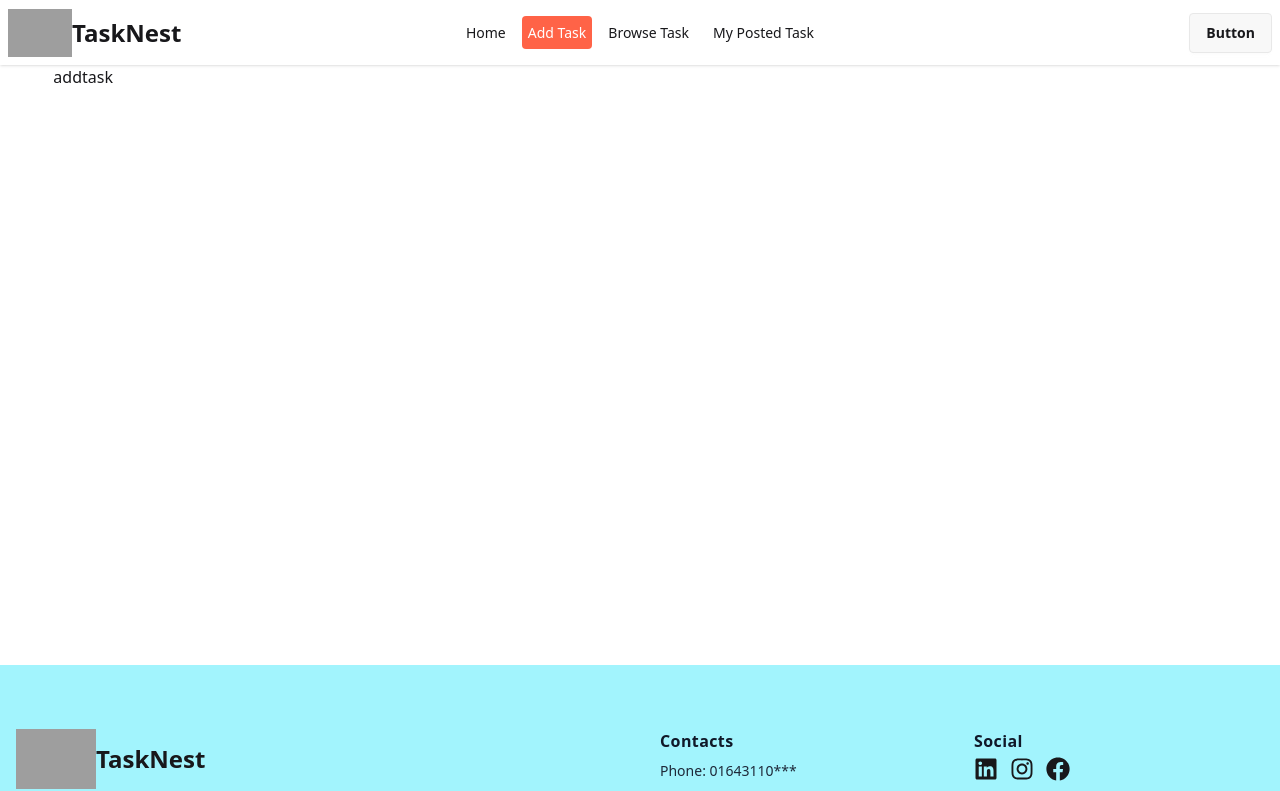
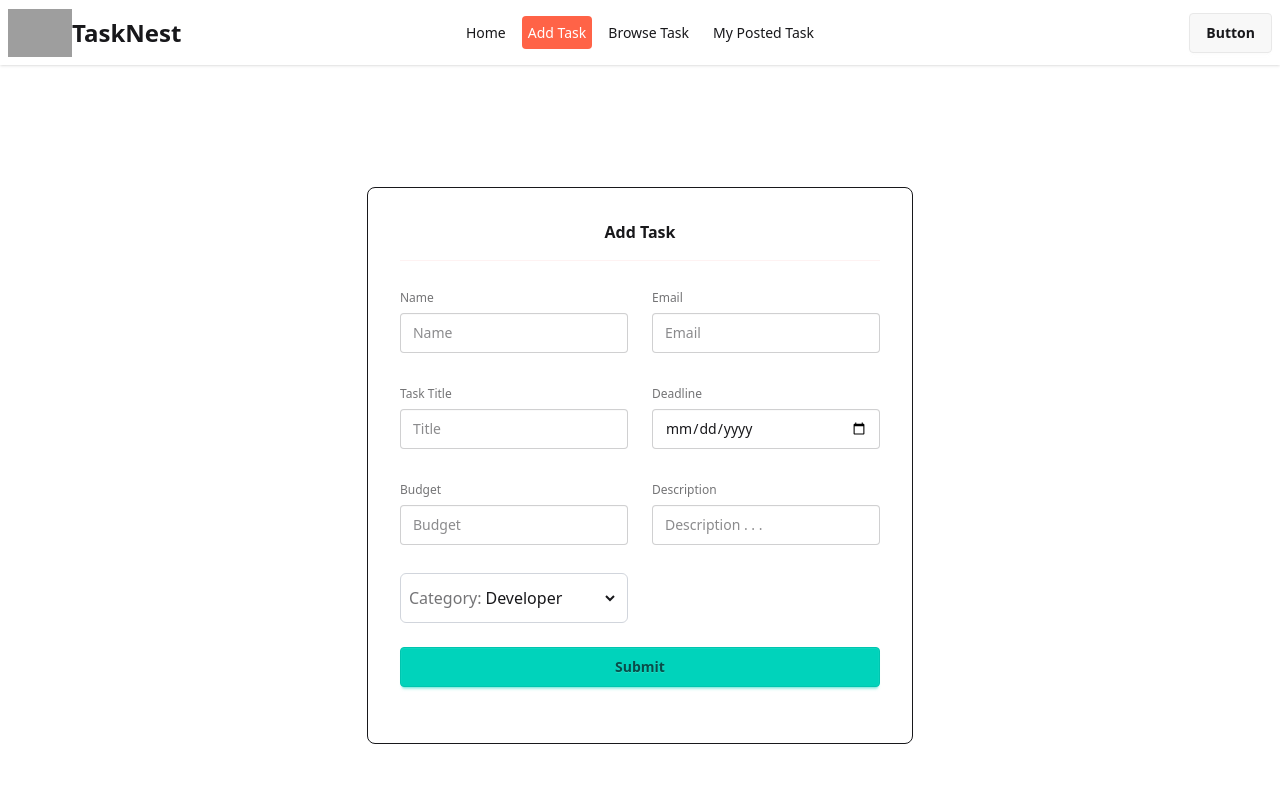
Before and after one commit to ratulislam46/task-nest, a React (Vite) app: page /addtask in a window 1280 px wide. Shown: the top 791 px of the page. Built offline with nearby package versions, Linux system fonts and the light colour scheme; grey boxes are pictures that could not be loaded.

Commit message:
complete new task post section

```diff
--- a/src/Layout/Layout.jsx
+++ b/src/Layout/Layout.jsx
@@ -9,7 +9,7 @@ const Layout = () => {
             <nav>
                 <Navbar></Navbar>
             </nav>
-            <main className='w-11/12 mx-auto min-h-[calc(100vh-200px)]'>
+            <main className='w-11/12 mx-auto min-h-[calc(100vh-250px)]'>
                 <Outlet></Outlet>
             </main>
             <footer>
--- a/src/Task/AddTask.jsx
+++ b/src/Task/AddTask.jsx
@@ -1,9 +1,80 @@
 import React from 'react';
+import Swal from 'sweetalert2';
 
 const AddTask = () => {
+
+    const handleAddTask = (e) => {
+        e.preventDefault()
+
+        const from = e.target;
+        const formData = new FormData(from)
+        const allValue = Object.fromEntries(formData.entries())
+        console.log(allValue);
+
+        fetch('http://localhost:3000/addtask', {
+            method: 'POST',
+            headers: {
+                'content-type': 'application/json'
+            },
+            body: JSON.stringify(allValue)
+        })
+            .then(res => res.json())
+            .then(data => {
+                if (data.insertedId) {
+                    Swal.fire({
+                        title: "Your task added successfully",
+                        icon: "success",
+                        draggable: true
+                    });
+                }
+                console.log('after added', data);
+            })
+    }
+
     return (
-        <div>
-            <h1>addtask</h1>
+        <div className='flex justify-center items-center min-h-screen'>
+            <div className="card bg-base-100 border px-8 py-8">
+                <form onSubmit={handleAddTask}>
+                    <h1 className='text-center font-semibold mb-6 border-b pb-4 border-red-50'>Add Task</h1>
+                    <div className="grid grid-cols-1 lg:grid-cols-2 gap-6">
+                        <fieldset className="fieldset">
+                            <label className="label">Name</label>
+                            <input type="text" name='name' className="input" placeholder="Name" />
+                        </fieldset>
+                        <fieldset className="fieldset">
+                            <label className="label">Email</label>
+                            <input type="email" name='email' className="input" placeholder="Email" />
+                        </fieldset>
+                        <fieldset className="fieldset">
+                            <label className="label">Task Title</label>
+                            <input type="text" name='title' className="input" placeholder="Title" />
+                        </fieldset>
+                        <fieldset className="fieldset">
+                            <label className="label">Deadline</label>
+                            <input type="date" name='deadline' className="input" placeholder="Deadline" />
+                        </fieldset>
+                        <fieldset className="fieldset">
+                            <label className="label">Budget</label>
+                            <input type="text" name='budget' className="input" placeholder="Budget" />
+                        </fieldset>
+                        <fieldset className="fieldset">
+                            <label className="label">Description</label>
+                            <input type="text" name='description' className="input" placeholder="Description . . ." />
+                        </fieldset>
+                        <fieldset className='border border-gray-300 rounded-md px-2 py-3'>
+                            <label className='label'>Category:</label>
+                            <select name='category'>
+                                <option>Developer</option>
+                                <option>UI/UX Designer</option>
+                                <option>Writing</option>
+                                <option>SEO</option>
+                                <option>Marketing</option>
+                            </select>
+                        </fieldset>
+                    </div>
+                    <input type="submit" value="Submit" className='w-full my-6 btn btn-accent hover:text-white' />
+                </form>
+            </div>
         </div>
     );
 };
```
